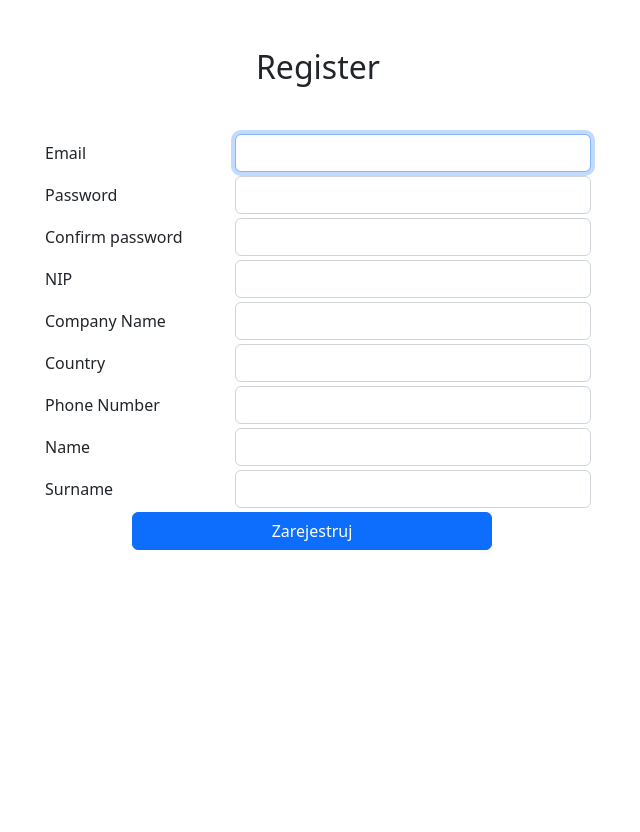
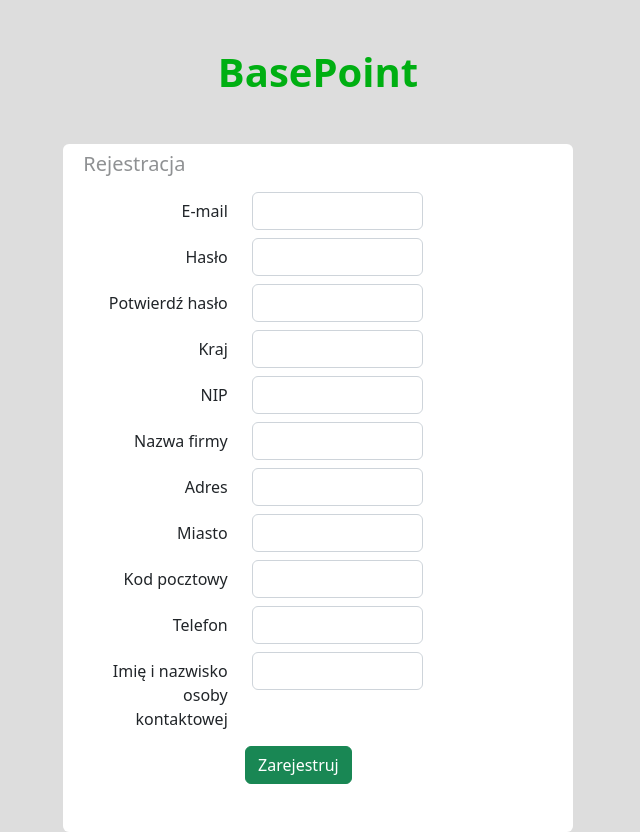
Before and after one commit to Matus4709/basepoint, a Django app: page /register/ in a window 1280 px wide. Shown: the whole page, without its empty margins (322-962 px from the left). Before the commit the page ends 800 px from the top, so only its background shows below. Run offline with Django 5.2, Linux system fonts and the light colour scheme.

Commit message:
Logowanie, rejestracja
Utworzono formularze logowania oraz rejestracji, dodano rejestrację przy użyciu RAW Queries (wraz z szyfrowaniem hasła sha256).

```diff
--- a/basepoint/app/__init__.py
+++ b/basepoint/app/__init__.py
@@ -0,0 +1,3 @@
+import pymysql
+
+pymysql.install_as_MySQLdb()
--- a/basepoint/app/forms.py
+++ b/basepoint/app/forms.py
@@ -3,11 +3,12 @@ from django.contrib.auth.forms import UserCreationForm
 from .models import Account
 
 class UserRegisterForm(UserCreationForm):
+    pass
     email = forms.EmailField()
 
     class Meta:
         model = Account
-        fields = ['email', 'password1', 'password2', 'NIP','country','company_name','phone_number','name_contact','surname_contact']
+        fields = ['email', 'password1', 'password2', 'NIP','country','company_name','phone_number','name_contact','postcode','city','address']
 
     def __init__(self, *args, **kwargs): #Dodanie klass do inputów
         super().__init__(*args, **kwargs)
--- a/basepoint/app/models.py
+++ b/basepoint/app/models.py
@@ -29,7 +29,9 @@ class Account(AbstractBaseUser, PermissionsMixin):
     company_name = models.CharField(max_length=100, null=True)
     phone_number = models.CharField(max_length=20, null=True)
     name_contact = models.CharField(max_length=50, null=True)
-    surname_contact = models.CharField(max_length=50, null=True)
+    city = models.CharField(max_length=50, null=True)
+    address = models.CharField(max_length=50, null=True)
+    postcode = models.CharField(max_length=6, null=True)
     is_staff = models.BooleanField(default=False)
     is_superuser = models.BooleanField(default=False)
 
--- a/basepoint/app/templates/register.html
+++ b/basepoint/app/templates/register.html
@@ -8,87 +8,93 @@
 <script src="https://cdn.jsdelivr.net/npm/bootstrap@5.2.3/dist/js/bootstrap.bundle.min.js" integrity="sha384-kenU1KFdBIe4zVF0s0G1M5b4hcpxyD9F7jL+jjXkk+Q2h455rYXK/7HAuoJl+0I4" crossorigin="anonymous"></script>
 
 </head>
-<body>
+<body style="background-color: #DDDDDD;">
+
+<div class="container col-md-5">
+  <h1 class="text-center mt-5" style="color:#00AF12; font-weight: bold;">BasePoint</h1>
+
+  <div class="jumbotron jumbotron-fluid rounded mt-5" style="background-color: white;">
     <div class="container">
-        <div class="row mt-5">
-            <div class="col-md-6 offset-3">
-                <h2 class='text-center mb-5'>Register</h2>
-                <form method="post">
+      <h1 class="h5 p-2 opacity-50">Rejestracja</h1>
+
+      <form class="text-end" method="post">
         {% csrf_token %}
-              <div class="form-group row mt-1">
-                <label for="text1" class="col-4 col-form-label">Email</label>
-                <div class="col-8">
-                    {{ form.email}}
+        <div class="form-group row m-2">
+          <label for="email" class="col-4 col-form-label">E-mail</label>
+          <div class="col-5">
+            <input id="email" name="email" type="text" class="form-control">
           </div>
         </div>
-              <div class="form-group row mt-1">
-                <label for="password" class="col-4 col-form-label">Password</label>
-                <div class="col-8">
-                    {{ form.password1}}
+        <div class="form-group row m-2">
+          <label for="password" class="col-4 col-form-label">Hasło</label>
+          <div class="col-5">
+            <input id="password1" name="password1" type="password" class="form-control">
           </div>
         </div>
-              <div class="form-group row mt-1">
-                <label for="text" class="col-4 col-form-label">Confirm password</label>
-                <div class="col-8">
-                    {{ form.password2}}
+        <div class="form-group row m-2">
+          <label for="password" class="col-4 col-form-label">Potwierdź hasło</label>
+          <div class="col-5">
+            <input id="password2" name="password2" type="password" class="form-control">
           </div>
         </div>
-              <div class="form-group row mt-1">
-                <label for="text2" class="col-4 col-form-label">NIP</label>
-                <div class="col-8">
-                    {{ form.NIP}}
+        <div class="form-group row m-2">
+          <label for="country" class="col-4 col-form-label ">Kraj</label>
+          <div class="col-5 text-start">
+            <input id="country" name="country" type="text" class="form-control">
           </div>
         </div>
-              <div class="form-group row mt-1">
-                <label for="text3" class="col-4 col-form-label">Company Name</label>
-                <div class="col-8">
-                    {{ form.company_name}}
+        <div class="form-group row m-2">
+          <label for="nip" class="col-4 col-form-label">NIP</label>
+          <div class="col-5">
+            <input id="NIP" name="NIP" type="text" class="form-control">
           </div>
         </div>
-              <div class="form-group row mt-1">
-                <label for="text3" class="col-4 col-form-label">Country</label>
-                <div class="col-8">
-                    {{ form.country}}
+        <div class="form-group row m-2">
+          <label for="name" class="col-4 col-form-label">Nazwa firmy</label>
+          <div class="col-5">
+            <input id="company_name" name="company_name" type="text" class="form-control">
           </div>
         </div>
-
-              <div class="form-group row mt-1">
-                <label for="text3" class="col-4 col-form-label">Phone Number</label>
-                <div class="col-8">
-                    {{ form.phone_number}}
+        <div class="form-group row m-2">
+          <label for="address" class="col-4 col-form-label">Adres</label>
+          <div class="col-5">
+            <input id="address" name="address" type="text" class="form-control">
           </div>
         </div>
-
-              <div class="form-group row mt-1">
-                <label for="text3" class="col-4 col-form-label">Name</label>
-                <div class="col-8">
-                    {{ form.name_contact}}
+        <div class="form-group row m-2">
+          <label for="city" class="col-4 col-form-label">Miasto</label>
+          <div class="col-5">
+            <input id="city" name="city" type="text" class="form-control">
           </div>
         </div>
-
-              <div class="form-group row mt-1">
-                <label for="text3" class="col-4 col-form-label">Surname</label>
-                <div class="col-8">
-                    {{ form.surname_contact}}
+        <div class="form-group row m-2">
+          <label for="postcode" class="col-4 col-form-label">Kod pocztowy</label>
+          <div class="col-5">
+            <input id="postcode" name="postcode" type="text" class="form-control">
           </div>
         </div>
-
+        <div class="form-group row m-2">
+          <label for="phone" class="col-4 col-form-label">Telefon</label>
+          <div class="col-5">
+            <input id="phone_number" name="phone_number" type="text" class="form-control">
           </div>
-              <div class="form-group row mt-1">
-                <div class="offset-4 col-8">
-                  <button name="submit" type="submit" class="btn btn-primary w-50">Zarejestruj</button>
+        </div>
+        <div class="form-group row m-2">
+          <label for="contactname" class="col-4 col-form-label">Imię i nazwisko osoby kontaktowej</label>
+          <div class="col-5">
+            <input id="name_contact" name="name_contact" type="text" class="form-control">
+          </div>
+        </div>
+        <div class="form-group row">
+          <div class="offset-4 col-5 text-start">
+            <button name="submit" type="submit" class="btn btn-success mb-5">Zarejestruj</button>
           </div>
         </div>
       </form>
     </div>
   </div>
+
 </div>
-        </div>
-    </div>
-
-
-
-
 
 </body>
 </html>
--- a/basepoint/app/views.py
+++ b/basepoint/app/views.py
@@ -2,6 +2,8 @@ from django.shortcuts import render, redirect
 from django.contrib.auth import authenticate, login, logout
 from django.contrib import messages
 from .forms import UserRegisterForm
+from django.db import connection
+from django.contrib.auth.hashers import make_password
 
 def login_view(request):
     if request.method == 'POST':
@@ -18,15 +20,37 @@ def login_view(request):
 
 def register_view(request):
     if request.method == 'POST':
-        form = UserRegisterForm(request.POST)
-        if form.is_valid():
-            form.save()
-            email = form.cleaned_data.get('email')
-            messages.success(request, f'Konto zostało utworzone dla {email}. Możesz się teraz zalogować.')
-            return redirect('login')
-    else:
-        form = UserRegisterForm()
-    return render(request, 'register.html', {'form': form})
+        email = request.POST.get('email')
+        password1 = request.POST.get('password1')
+        password2 = request.POST.get('password2')
+        NIP = request.POST.get('NIP')
+        company_name = request.POST.get('company_name')
+        country = request.POST.get('country')
+        phone_number = request.POST.get('phone_number')
+        name_contact = request.POST.get('name_contact')
+        postcode = request.POST.get('postcode')
+        city = request.POST.get('city')
+        address = request.POST.get('address')
+
+        # Sprawdzenie, czy hasła są identyczne
+        if password1 != password2:
+            messages.error(request, 'Hasła nie są identyczne.')
+            return redirect('register')
+
+         # Zaszyfrowanie hasła
+        hashed_password = make_password(password1)
+
+        # Zapisanie danych do bazy danych
+        with connection.cursor() as cursor:
+            cursor.execute("""
+                INSERT INTO app_account (email, password, NIP, company_name, country, phone_number, name_contact ,address ,city ,postcode)
+                VALUES (%s, %s, %s, %s, %s, %s, %s, %s, %s, %s)
+            """, [email, hashed_password, NIP, company_name,country,phone_number,name_contact,address,city,postcode])
+
+        messages.success(request, f'Konto zostało utworzone dla {email}. Możesz się teraz zalogować.')
+        return redirect('login')
+
+    return render(request, 'register.html')
 
 def logout_view(request):
     logout(request)
```
Also changed, not shown: basepoint/app/templates/login.html (+65 -4 lines), basepoint/app/migrations/0003_rename_surname_contact_account_address_account_city_and_more.py (added). Lines whose indentation alone changed are shown as unchanged.
